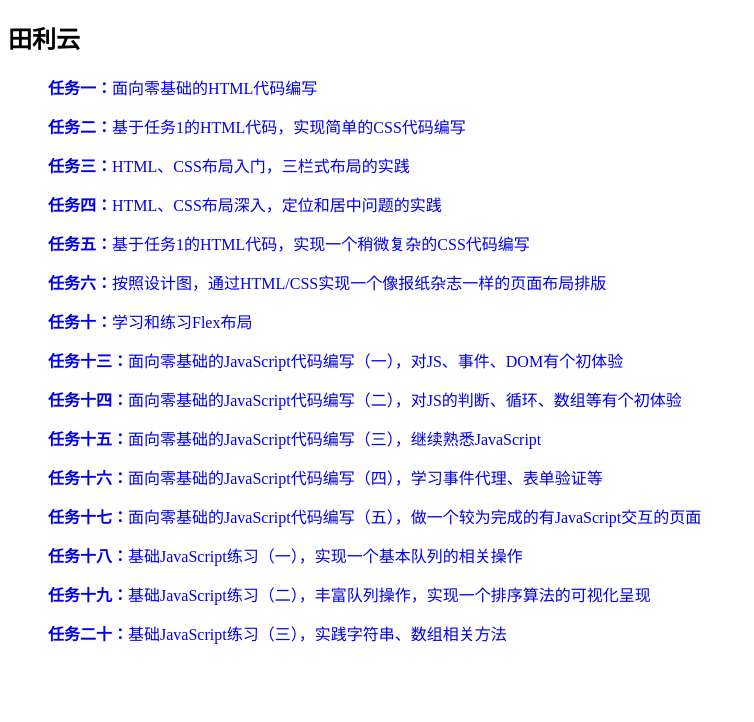
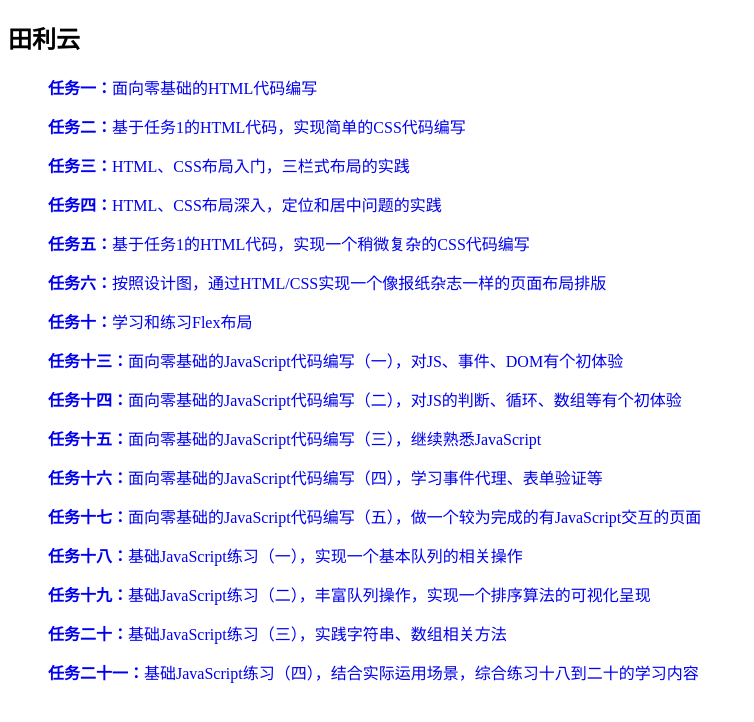
Before and after one commit to IRIFE/IRIFE.github.io, a Jekyll site: the page tliyun.html, which Jekyll copies as it is, in a window 1280 px wide. Shown: the top 722 px of the page, without its empty margins (0-754 px from the left). Built offline with Jekyll 4.4.1, drawn with Linux system fonts in a browser that asks for light colours.

Commit message:
add task21

```diff
--- a/tliyun.html
+++ b/tliyun.html
@@ -38,6 +38,8 @@
     	<li class="li-list"><a href="https://IRIFE.github.io/ife/tliyun/task18/task18.html"><b>任务十八：</b>基础JavaScript练习（一），实现一个基本队列的相关操作</a></li>
     	<li class="li-list"><a href="https://IRIFE.github.io/ife/tliyun/task19/task19.html"><b>任务十九：</b>基础JavaScript练习（二），丰富队列操作，实现一个排序算法的可视化呈现</a></li>
         <li class="li-list"><a href="https://IRIFE.github.io/ife/tliyun/task20/task20.html"><b>任务二十：</b>基础JavaScript练习（三），实践字符串、数组相关方法</a></li>
+		<li class="li-list"><a href="https://IRIFE.github.io/ife/tliyun/task21/task21.html"><b>任务二十一：</b>基础JavaScript练习（四），结合实际运用场景，综合练习十八到二十的学习内容</a></li>
+
     </ul>
 </body>
 </html>
```
